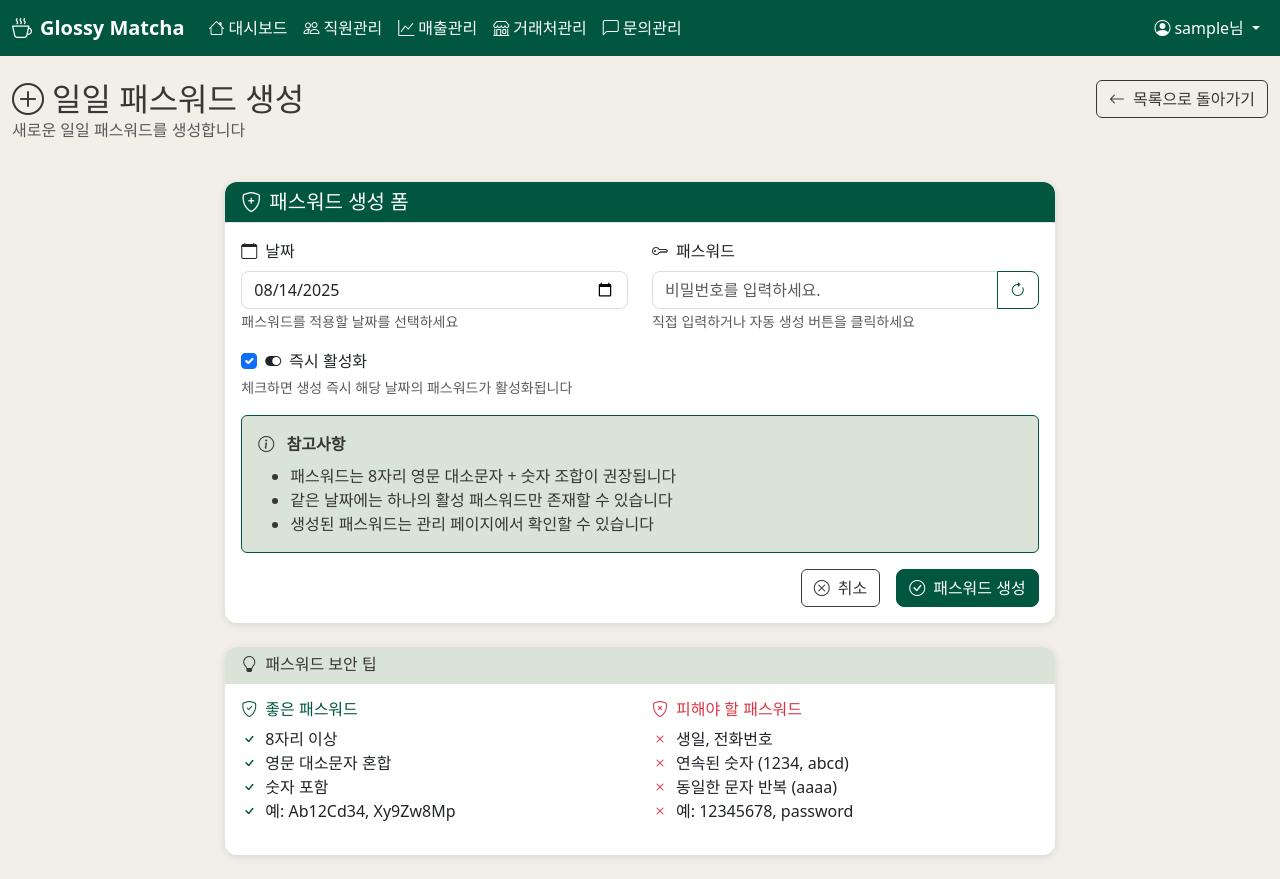
After one commit to Elarin22/Glossy_Matcha, a Django app: page /daily-password/create/ in a window 1280 px wide. The commit adds this page. Run offline with Django 5.2, Linux system fonts and the light colour scheme; the visitor is signed in with stand-in values (Sample User, id 1).

Commit message:
[BE] feat: 일별 비밀번호 templates 생성 (#309)
일별 비밀번호 입력창 템플릿 생성
일별 비밀번호 생성 템플릿 생성
일별 비밀번호 목록 템플릿 생성

```diff
--- /dev/null
+++ b/be/glossymatcha/templates/glossymatcha/daily_password/create.html
@@ -0,0 +1,185 @@
+{% extends 'glossymatcha/base.html' %}
+
+{% block title %}일일 패스워드 생성 - Glossy Matcha{% endblock %}
+
+{% block content %}
+<div class="row mb-4">
+    <div class="col-md-8">
+        <h2 class="mb-0">
+            <i class="bi bi-plus-circle me-2"></i>일일 패스워드 생성
+        </h2>
+        <p class="text-muted">새로운 일일 패스워드를 생성합니다</p>
+    </div>
+    <div class="col-md-4 text-end">
+        <a href="{% url 'daily_password_management' %}" class="btn btn-outline-secondary">
+            <i class="bi bi-arrow-left me-2"></i>목록으로 돌아가기
+        </a>
+    </div>
+</div>
+
+<div class="row justify-content-center">
+    <div class="col-lg-8">
+        <div class="card">
+            <div class="card-header" style="background-color: #00563f; color: white;">
+                <h5 class="mb-0"><i class="bi bi-shield-plus me-2"></i>패스워드 생성 폼</h5>
+            </div>
+            <div class="card-body">
+                <form method="post">
+                    {% csrf_token %}
+
+                    <div class="row">
+                        <div class="col-md-6 mb-3">
+                            <label for="{{ form.date.id_for_label }}" class="form-label">
+                                <i class="bi bi-calendar me-2"></i>날짜
+                            </label>
+                            {{ form.date }}
+                            {% if form.date.errors %}
+                                <div class="text-danger small mt-1">
+                                    {{ form.date.errors }}
+                                </div>
+                            {% endif %}
+                            <small class="text-muted">패스워드를 적용할 날짜를 선택하세요</small>
+                        </div>
+
+                        <div class="col-md-6 mb-3">
+                            <label for="{{ form.password.id_for_label }}" class="form-label">
+                                <i class="bi bi-key me-2"></i>패스워드
+                            </label>
+                            <div class="input-group">
+                                {{ form.password }}
+                                <button type="button" class="btn btn-outline-primary" onclick="generateRandomPassword()">
+                                    <i class="bi bi-arrow-clockwise"></i>
+                                </button>
+                            </div>
+                            {% if form.password.errors %}
+                                <div class="text-danger small mt-1">
+                                    {{ form.password.errors }}
+                                </div>
+                            {% endif %}
+                            <small class="text-muted">직접 입력하거나 자동 생성 버튼을 클릭하세요</small>
+                        </div>
+                    </div>
+
+                    <div class="mb-3">
+                        <div class="form-check">
+                            {{ form.is_active }}
+                            <label class="form-check-label" for="{{ form.is_active.id_for_label }}">
+                                <i class="bi bi-toggle-on me-2"></i>즉시 활성화
+                            </label>
+                        </div>
+                        {% if form.is_active.errors %}
+                            <div class="text-danger small mt-1">
+                                {{ form.is_active.errors }}
+                            </div>
+                        {% endif %}
+                        <small class="text-muted">체크하면 생성 즉시 해당 날짜의 패스워드가 활성화됩니다</small>
+                    </div>
+
+                    <div class="alert alert-info">
+                        <i class="bi bi-info-circle me-2"></i>
+                        <strong>참고사항</strong>
+                        <ul class="mb-0 mt-2">
+                            <li>패스워드는 8자리 영문 대소문자 + 숫자 조합이 권장됩니다</li>
+                            <li>같은 날짜에는 하나의 활성 패스워드만 존재할 수 있습니다</li>
+                            <li>생성된 패스워드는 관리 페이지에서 확인할 수 있습니다</li>
+                        </ul>
+                    </div>
+
+                    <div class="d-grid gap-2 d-md-flex justify-content-md-end">
+                        <a href="{% url 'daily_password_management' %}" class="btn btn-outline-secondary me-md-2">
+                            <i class="bi bi-x-circle me-2"></i>취소
+                        </a>
+                        <button type="submit" class="btn btn-primary">
+                            <i class="bi bi-check-circle me-2"></i>패스워드 생성
+                        </button>
+                    </div>
+                </form>
+            </div>
+        </div>
+
+        <!-- 패스워드 생성 도움말 -->
+        <div class="card mt-4">
+            <div class="card-header">
+                <h6 class="mb-0"><i class="bi bi-lightbulb me-2"></i>패스워드 보안 팁</h6>
+            </div>
+            <div class="card-body">
+                <div class="row">
+                    <div class="col-md-6">
+                        <h6 class="text-success"><i class="bi bi-shield-check me-2"></i>좋은 패스워드</h6>
+                        <ul class="list-unstyled">
+                            <li><i class="bi bi-check text-success me-2"></i>8자리 이상</li>
+                            <li><i class="bi bi-check text-success me-2"></i>영문 대소문자 혼합</li>
+                            <li><i class="bi bi-check text-success me-2"></i>숫자 포함</li>
+                            <li><i class="bi bi-check text-success me-2"></i>예: Ab12Cd34, Xy9Zw8Mp</li>
+                        </ul>
+                    </div>
+                    <div class="col-md-6">
+                        <h6 class="text-danger"><i class="bi bi-shield-x me-2"></i>피해야 할 패스워드</h6>
+                        <ul class="list-unstyled">
+                            <li><i class="bi bi-x text-danger me-2"></i>생일, 전화번호</li>
+                            <li><i class="bi bi-x text-danger me-2"></i>연속된 숫자 (1234, abcd)</li>
+                            <li><i class="bi bi-x text-danger me-2"></i>동일한 문자 반복 (aaaa)</li>
+                            <li><i class="bi bi-x text-danger me-2"></i>예: 12345678, password</li>
+                        </ul>
+                    </div>
+                </div>
+            </div>
+        </div>
+    </div>
+</div>
+
+<script>
+function generateRandomPassword() {
+    const chars = 'ABCDEFGHIJKLMNOPQRSTUVWXYZabcdefghijklmnopqrstuvwxyz0123456789';
+    let password = '';
+
+    // 8자리 랜덤 패스워드 생성
+    for (let i = 0; i < 8; i++) {
+        password += chars.charAt(Math.floor(Math.random() * chars.length));
+    }
+
+    // 패스워드 필드에 설정
+    const passwordField = document.querySelector('input[name="password"]');
+    if (passwordField) {
+        passwordField.value = password;
+
+        // 시각적 피드백
+        passwordField.style.backgroundColor = '#e8f5e8';
+        setTimeout(() => {
+            passwordField.style.backgroundColor = '';
+        }, 1000);
+    }
+}
+
+// 폼 제출 전 확인
+document.querySelector('form').addEventListener('submit', function(e) {
+    const dateField = document.querySelector('input[name="date"]');
+    const passwordField = document.querySelector('input[name="password"]');
+
+    if (!dateField.value || !passwordField.value) {
+        e.preventDefault();
+        alert('날짜와 패스워드를 모두 입력해주세요.');
+        return false;
+    }
+
+    // 패스워드 길이 확인
+    if (passwordField.value.length < 4) {
+        e.preventDefault();
+        alert('패스워드는 최소 4자리 이상이어야 합니다.');
+        return false;
+    }
+});
+
+// 페이지 로드 시 오늘 날짜를 기본값으로 설정
+document.addEventListener('DOMContentLoaded', function() {
+    const dateField = document.querySelector('input[name="date"]');
+    if (dateField && !dateField.value) {
+        const today = new Date();
+        const year = today.getFullYear();
+        const month = String(today.getMonth() + 1).padStart(2, '0');
+        const day = String(today.getDate()).padStart(2, '0');
+        dateField.value = `${year}-${month}-${day}`;
+    }
+});
+</script>
+{% endblock %}
```
Also changed, not shown: be/glossymatcha/templates/glossymatcha/daily_password/list.html (added, +182 -0 lines), be/glossymatcha/templates/glossymatcha/daily_password_check.html (+49 -14 lines).
